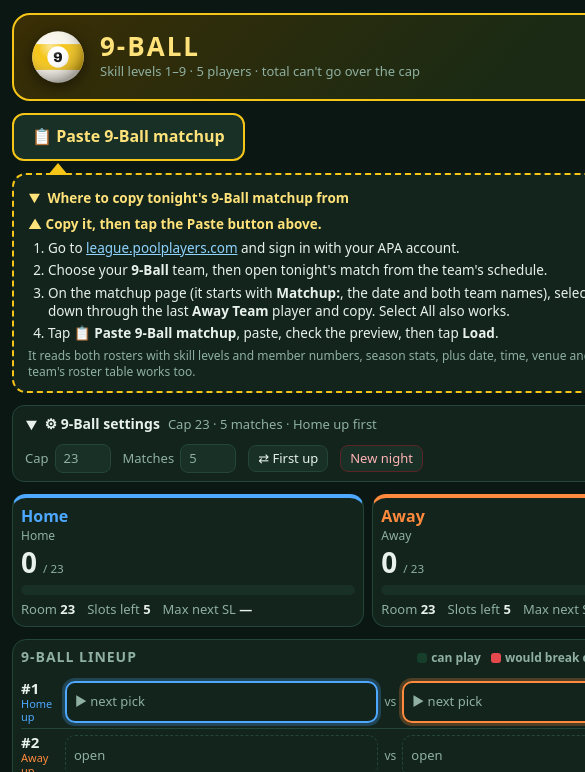
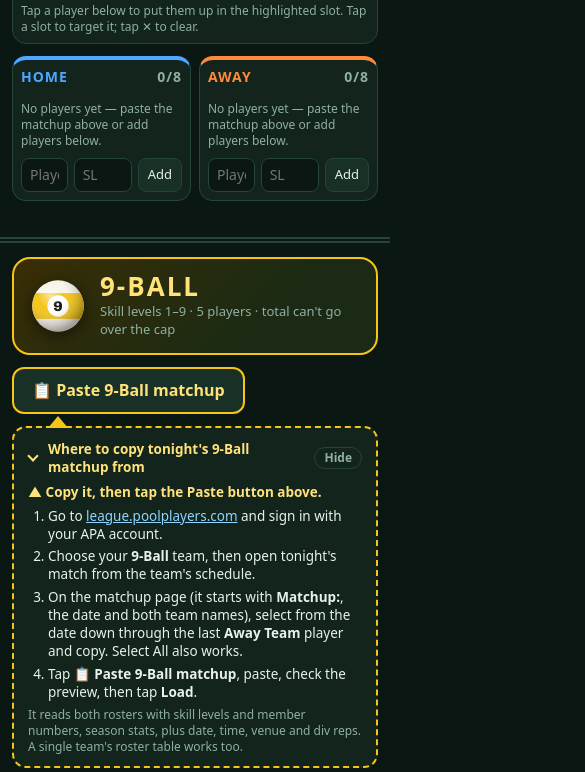
Before and after one commit to mathcodes/putting-up, a plain HTML site: page index.html in a window 390 px wide. Shown: the part 1228-2000 px from the top of the page, 585 px wide, since content can reach past the window. Drawn offline with Linux system fonts and the light colour scheme.

Commit message:
Fix mobile overflow, CSS chevrons, wrapping names, stray Links icon
Co-Authored-By: Claude Opus 5.5 <noreply@anthropic.com>
Claude-Session: https://claude.ai/code/session_013k2E3u6DtKBYWxLe3zkcqx

```diff
--- a/index.html
+++ b/index.html
@@ -29,7 +29,7 @@
   .jump svg { width: 22px; height: 22px; }
 
   /* game sections */
-  .game { max-width: 1100px; margin: 0 auto; padding: 14px 12px 28px; display: grid; gap: 12px; }
+  .game { max-width: 1100px; margin: 0 auto; padding: 14px 12px 28px; display: grid; grid-template-columns: minmax(0, 1fr); gap: 12px; }
   .game + .game { border-top: 6px double var(--line); margin-top: 8px; }
   .game[data-fmt="8"] { --accent: #d8dee4; --accent-bg: linear-gradient(135deg, #050505, #1d2320 70%); --accent-ink: #fff; }
   .game[data-fmt="9"] { --accent: #f5c518; --accent-bg: linear-gradient(135deg, #3a2e05, #1a2a14 70%); --accent-ink: #ffe27a; }
@@ -63,9 +63,12 @@
   .howto .tiny { color: var(--muted); font-size: 12px; margin: 6px 0 0; }
   details > summary { list-style: none; cursor: pointer; user-select: none; }
   details > summary::-webkit-details-marker { display: none; }
-  .fold { display: flex; align-items: center; gap: 8px; font-weight: 700; }
-  .fold .chev { display: inline-block; transition: transform .15s; font-size: 12px; }
-  details[open] > .fold .chev { transform: rotate(90deg); }
+  .fold { display: flex; align-items: center; gap: 8px; font-weight: 700; min-width: 0; }
+  .fold .lbl { flex: 1 1 auto; min-width: 0; }
+  .fold .chev, .fold .tog { flex: none; }
+  .fold .chev { display: inline-block; width: 8px; height: 8px; border-right: 2px solid currentColor;
+    border-bottom: 2px solid currentColor; transform: rotate(-45deg); transition: transform .15s; margin: 0 3px 0 1px; }
+  details[open] > .fold .chev { transform: rotate(45deg); margin-top: -4px; }
   .fold .tog { margin-left: auto; font-size: 12px; font-weight: 600; color: var(--muted);
     border: 1px solid var(--line); border-radius: 999px; padding: 2px 9px; white-space: nowrap; }
   .fold .tog::after { content: "Show"; }
@@ -75,11 +78,13 @@
   .howto:not([open]) { padding-bottom: 12px; }
   .tools { background: var(--panel); border: 1px solid var(--line); border-radius: 12px; padding: 8px 12px; }
   .tools > summary { color: var(--text); font-size: 14px; }
-  .tools .sumline { color: var(--muted); font-weight: 400; font-size: 13px; }
+  .tools .sumline { color: var(--muted); font-weight: 400; font-size: 13px; flex: 1 1 0; min-width: 0;
+    overflow: hidden; text-overflow: ellipsis; white-space: nowrap; }
+  .tools .lbl { flex: none; }
   .tools[open] > summary { margin-bottom: 8px; }
 
   /* Scoreboard */
-  .board { display: grid; grid-template-columns: 1fr 1fr; gap: 10px; }
+  .board { display: grid; grid-template-columns: repeat(2, minmax(0, 1fr)); gap: 10px; }
   .tcard { background: var(--panel); border: 1px solid var(--line); border-radius: 14px; padding: 10px 12px; border-top: 4px solid var(--c); }
   .tcard input.tname { background: transparent; border: 0; font-weight: 700; font-size: 16px; width: 100%; padding: 0; color: var(--c); }
   .tsub { font-size: 12px; color: var(--muted); }
@@ -97,7 +102,7 @@
   .panel { background: var(--panel); border: 1px solid var(--line); border-radius: 14px; padding: 10px 12px; }
   .panel h3 { font-size: 14px; text-transform: uppercase; letter-spacing: 1px; color: var(--muted);
     margin: 0 0 8px; display: flex; justify-content: space-between; align-items: center; gap: 8px; flex-wrap: wrap; }
-  .match { display: grid; grid-template-columns: 54px 1fr 26px 1fr; gap: 6px; align-items: center; padding: 5px 0; border-top: 1px solid var(--line); }
+  .match { display: grid; grid-template-columns: 54px minmax(0, 1fr) 26px minmax(0, 1fr); gap: 6px; align-items: center; padding: 5px 0; border-top: 1px solid var(--line); }
   .match:first-of-type { border-top: 0; }
   .mnum { font-size: 12px; color: var(--muted); line-height: 1.1; }
   .mnum b { display: block; font-size: 15px; color: var(--text); }
@@ -113,9 +118,10 @@
     background: var(--felt-dim); font-weight: 700; font-size: 13px; font-variant-numeric: tabular-nums; flex: none; }
 
   /* Rosters */
-  .rosters { display: grid; grid-template-columns: 1fr 1fr; gap: 10px; }
+  .rosters { display: grid; grid-template-columns: repeat(2, minmax(0, 1fr)); gap: 10px; }
   .roster { border-top: 4px solid var(--c); }
-  .plist { display: grid; gap: 6px; }
+  .plist { display: grid; grid-template-columns: minmax(0, 1fr); gap: 6px; }
+  .prow { min-width: 0; }
   .prow { display: flex; gap: 4px; align-items: center; }
   .p { display: flex; align-items: center; gap: 8px; padding: 8px; border-radius: 10px; background: var(--panel2);
     border: 1px solid var(--line); cursor: pointer; width: 100%; text-align: left; min-width: 0; }
@@ -167,7 +173,7 @@
   /* links */
   .links { max-width: 1100px; margin: 0 auto; padding: 18px 12px 10px; border-top: 6px double var(--line); }
   .links h2 { margin: 0 0 10px; font-size: 26px; letter-spacing: 1px; }
-  .lgrid { display: grid; grid-template-columns: repeat(auto-fit, minmax(260px, 1fr)); gap: 10px; }
+  .lgrid { display: grid; grid-template-columns: repeat(auto-fit, minmax(min(260px, 100%), 1fr)); gap: 10px; }
   .lcard { background: var(--panel); border: 1px solid var(--line); border-radius: 14px; padding: 10px 12px; }
   .lcard h3 { margin: 0 0 8px; font-size: 13px; text-transform: uppercase; letter-spacing: 1px; color: var(--muted); }
   .lcard ul { list-style: none; margin: 0; padding: 0; display: grid; gap: 8px; }
@@ -180,10 +186,15 @@
 
   @media (max-width: 640px) {
     body { font-size: 14px; }
-    .match { grid-template-columns: 40px 1fr 16px 1fr; gap: 4px; }
+    .match { grid-template-columns: 40px minmax(0, 1fr) 16px minmax(0, 1fr); gap: 4px; }
     .sum b { font-size: 28px; }
     .p { padding: 7px 6px; gap: 6px; }
     .p .tag { font-size: 10px; padding: 2px 4px; }
+    .p .tl { display: none; }
+    .p.ok .tag { display: none; }
+    .p .nm { white-space: normal; overflow-wrap: break-word; hyphens: auto; line-height: 1.2; }
+    .p .nm small { white-space: nowrap; }
+    .del, .sit { padding: 2px 1px; }
     .rosters, .board { gap: 8px; }
     .panel, .tcard { padding: 8px; }
     .banner svg { width: 56px; height: 56px; }
@@ -238,7 +249,7 @@
         font-weight="900" font-size="25" fill="#111">${n}</text>
       <circle cx="50" cy="50" r="46" fill="url(#${k}s)"/></svg>`;
   }
-  document.querySelectorAll('.jump').forEach(a => a.insertAdjacentHTML('afterbegin', ballSVG(+a.dataset.ball)));
+  document.querySelectorAll('.jump[data-ball]').forEach(a => a.insertAdjacentHTML('afterbegin', ballSVG(+a.dataset.ball)));
 
   // in-page confirm (window.confirm is blocked in sandboxed frames)
   function ask(msg, yes = 'OK') {
@@ -366,7 +377,7 @@
       <div class="pastewrap">
         <button class="btn paste" data-act="import">📋 Paste ${F.label} matchup</button>
         <details class="howto" data-fold="howto">
-          <summary class="fold"><span class="chev">▶</span>Where to copy tonight's ${F.label} matchup from<span class="tog"></span></summary>
+          <summary class="fold"><span class="chev" aria-hidden="true"></span><span class="lbl">Where to copy tonight's ${F.label} matchup from</span><span class="tog"></span></summary>
           <p class="up">▲ Copy it, then tap the Paste button above.</p>
           <ol>
             <li>Go to <a href="https://league.poolplayers.com/" target="_blank" rel="noopener">league.poolplayers.com</a> and sign in with your APA account.</li>
@@ -378,7 +389,7 @@
         </details>
       </div>
       <details class="tools" data-fold="tools">
-        <summary class="fold"><span class="chev">▶</span>⚙ ${F.label} settings <span class="sumline" data-r="sumline"></span><span class="tog"></span></summary>
+        <summary class="fold"><span class="chev" aria-hidden="true"></span><span class="lbl">⚙ ${F.label} settings</span><span class="sumline" data-r="sumline"></span><span class="tog"></span></summary>
         <div class="toolbar">
         <label class="ctl">Cap <input data-f="cap" type="number" min="1" max="50" /></label>
         <label class="ctl">Matches <input data-f="nmatch" type="number" min="1" max="7" /></label>
@@ -516,7 +527,7 @@
               <button class="del" data-del="${t}:${p.id}" title="Remove">🗑</button></div>`;
           }
           const r = e.res.get(p.id), ok = r && r.ok;
-          const tag = !e.left ? 'done' : ok ? 'can play' : `too high (${r.floor}>${S.cap})`;
+          const tag = !e.left ? 'done' : ok ? '<span class="tl">can </span>play' : `<span class="tl">too high </span>${r.floor}>${S.cap}`;
           return `<div class="prow">
             <button class="p ${ok ? 'ok' : 'red'}" style="--c:${colors[t]}" data-pick="${t}:${p.id}" ${ok ? '' : 'disabled'}
               title="${ok ? 'Put up' : `Min possible total would be ${r.floor}`}">
```
